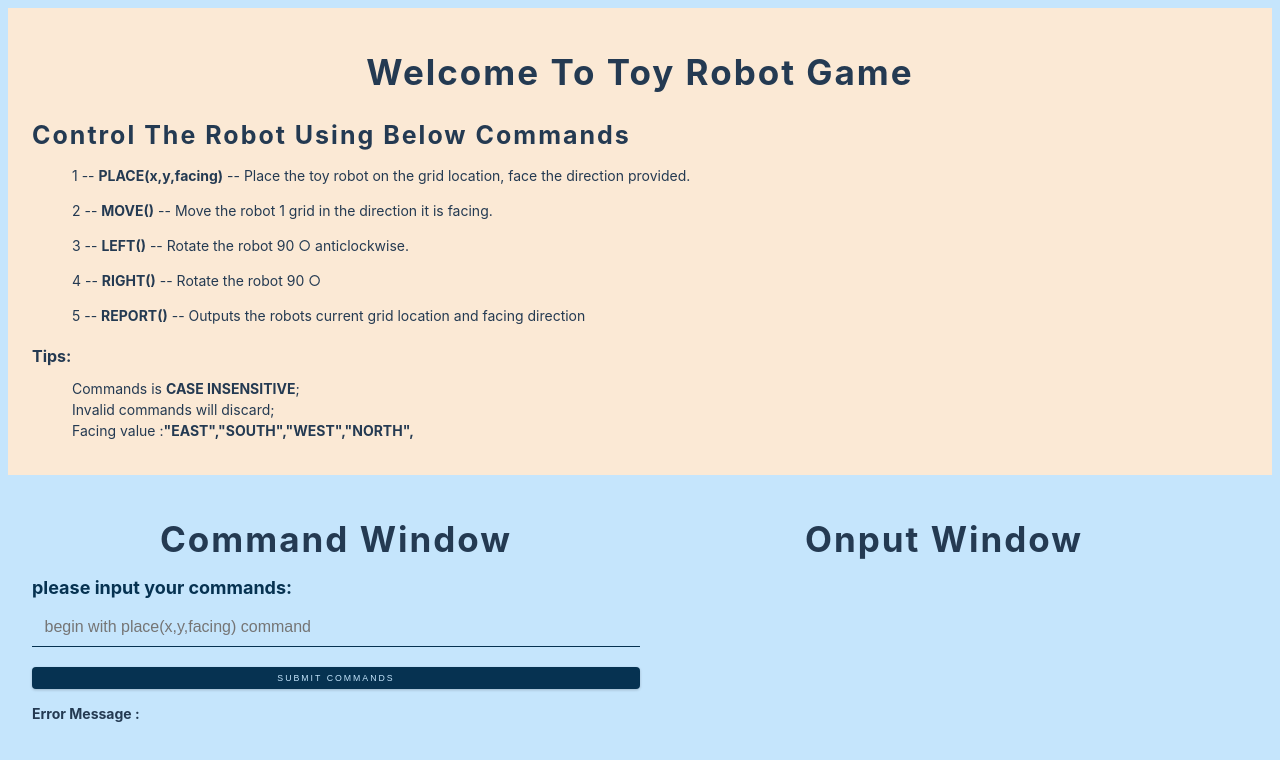
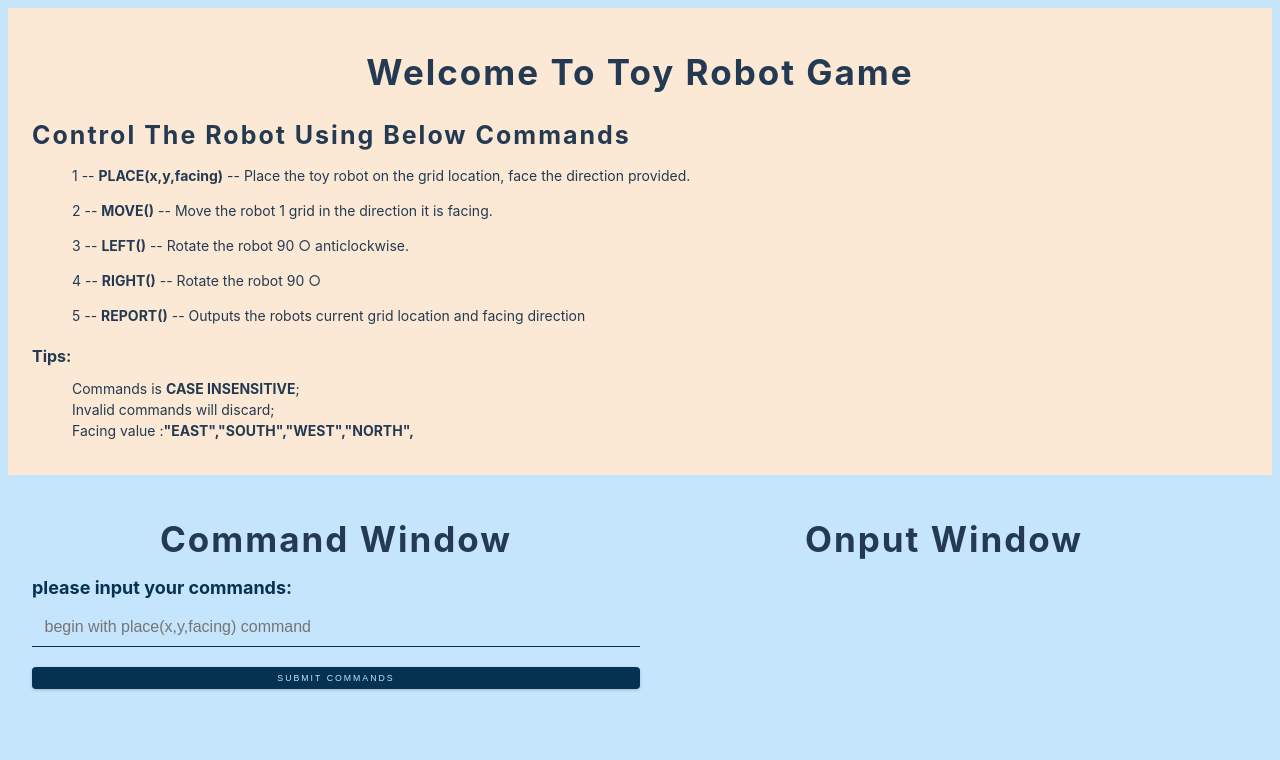
Before and after one commit to stkwn/toyrobot, a React (Create React App) app: page / in a window 1280 px wide. Shown: the top 760 px of the page. Built offline with nearby package versions, Linux system fonts and the light colour scheme; the HTML template or start-up script is replaced by a standard one.

Commit message:
fix message bug

```diff
--- a/src/components/Game.jsx
+++ b/src/components/Game.jsx
@@ -121,9 +121,7 @@ export default function Game() {
               Submit Commands
             </button>
           </form>
-          <p><strong>Error Message :   </strong>
-          {error && error.info}
-          </p>
+          {error.value && <p><strong>Error Message : {error.info}  </strong></p>}
         </div>
         <div className="section-center">
           <h1 className="text-center">Onput Window</h1>
```
